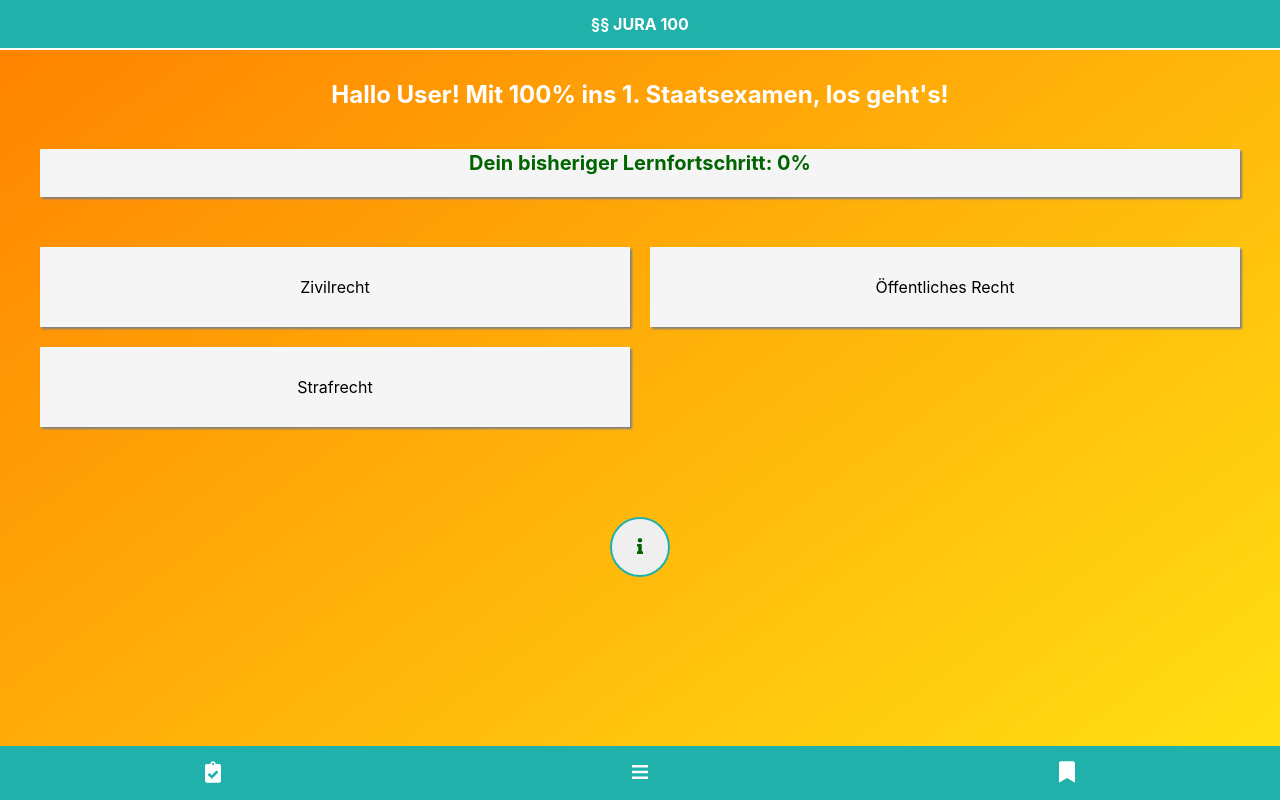
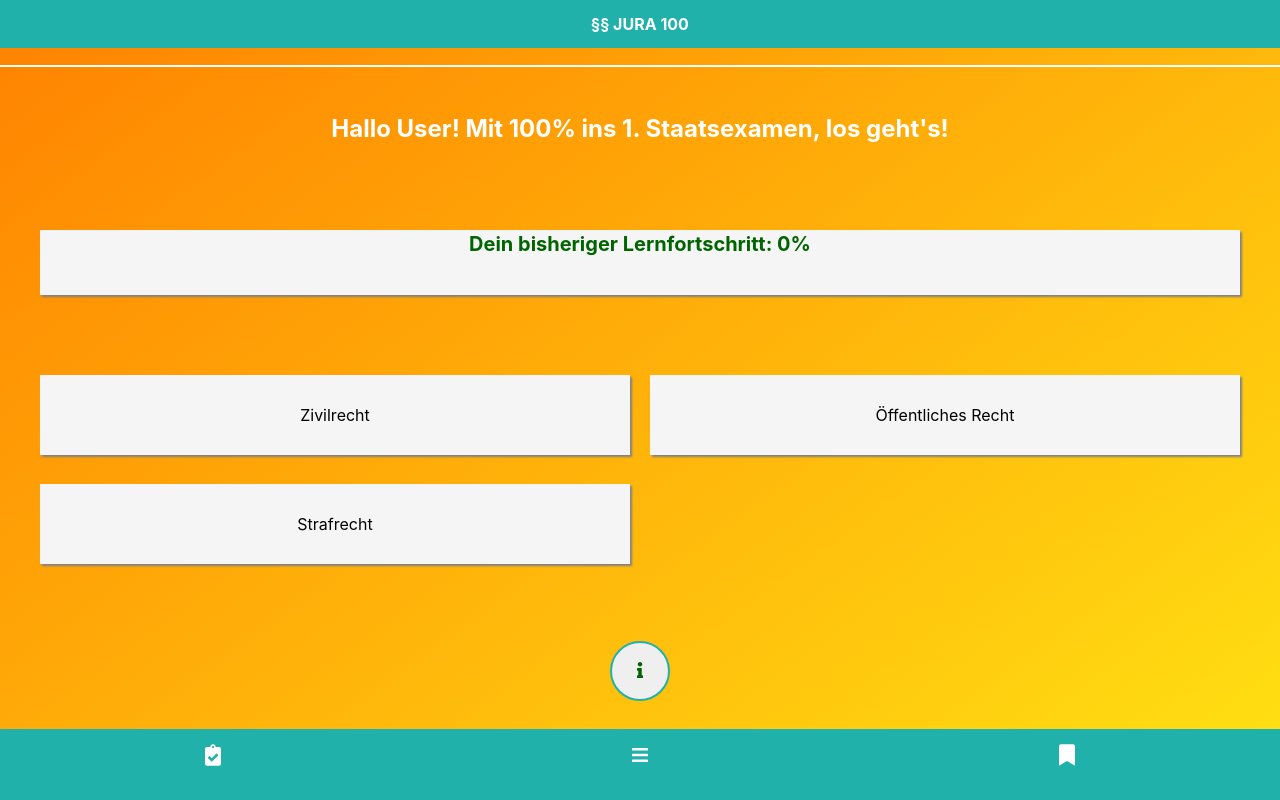
Before and after one commit to CaroSophie/Jura100, a React (Create React App) app: page / in a window 1280 px wide. Built offline with nearby package versions, Linux system fonts and the light colour scheme; what uid would draw is missing.

Commit message:
Fix footer

```diff
--- a/src/components/Footer.js
+++ b/src/components/Footer.js
@@ -15,8 +15,8 @@ library.add(faBars, faClipboardCheck, faBookmark)
 const Navbar = styled.footer`
   /* background: #595959; */
   background: lightseagreen;
-  position: fixed;
-  bottom: 0;
+  /* position: fixed;
+  bottom: 0; */
   display: flex;
   flex-direction: row;
   justify-content: space-around;
--- a/src/components/Instruction.js
+++ b/src/components/Instruction.js
@@ -15,10 +15,8 @@ library.add(faBookmark, faInfo, faClipboardCheck, faPercentage)
 const Wrapper = styled.div`
   align-items: center;
   display: flex;
-  height: 100px;
   justify-content: center;
-  padding-top: 30px;
-  width: 100%;
+  padding: 20px;
 `
 
 const Toggle = styled.button`
--- a/src/screens/Home.js
+++ b/src/screens/Home.js
@@ -8,9 +8,10 @@ import Instruction from '../components/Instruction'
 import styled from 'styled-components'
 import { NavLink } from 'react-router-dom'
 
-const Wrapper = styled.main`
+const Wrapper = styled.section`
   background: linear-gradient(0.4turn, #ff8100, #ffe213);
   height: 100vh;
+  display: grid;
 
   a:any-link {
     text-decoration: none;
@@ -21,6 +22,8 @@ const Container = styled.div`
   display: grid;
   grid-template-columns: 1fr 1fr;
   grid-template-rows: auto;
+  overflow-y: scroll;
+  /* display: block; */
 `
 const Line = styled.div`
   width: 100%;
@@ -39,7 +42,7 @@ export default class Home extends Component {
         <Container>
           <NavLink to="/private">
             <Card text="Zivilrecht" />
-          </NavLink>{' '}
+          </NavLink>
           <NavLink to="/public">
             <Card text="Öffentliches Recht" />
           </NavLink>
--- a/src/screens/SubPage.js
+++ b/src/screens/SubPage.js
@@ -10,7 +10,7 @@ const Wrapper = styled.section`
   background: linear-gradient(0.4turn, #ff8100, #ffe213);
   height: 100vh;
   display: grid;
-  grid-template-rows: 40px 40px auto 40px;
+  grid-template-rows: 40px 40px auto 50px;
   /* min-height: 100vh; */
 
   main {
```
